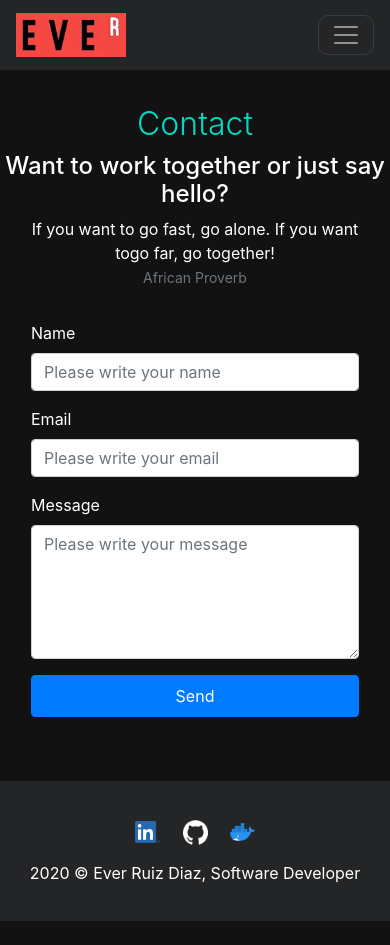
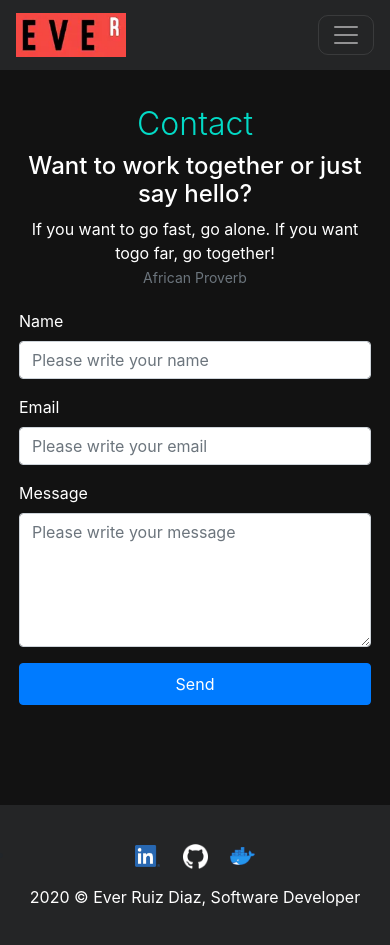
Before and after one commit to ruizdiazever/portfolio, a Django app: page /contact/ in a window 390 px wide. Before the commit the page ends 921 px from the top, so only its background shows below. Run offline with Django 3.2, Linux system fonts and the light colour scheme; some libraries are stand-ins or nearby versions.

Commit message:
Fix the buttom in iPhone resolution

```diff
--- a/contact/templates/contact/contact.html
+++ b/contact/templates/contact/contact.html
@@ -7,18 +7,18 @@
 {% block content %}
 <div id="header">
     <h1 id="supertitle" class="display-3 pt-4">Contact</h1>
-    <h2 id="subheader">Want to work together or just say hello?</h2>
+    <h2 id="subheader" class="px-2">Want to work together or just say hello?</h2>
     <p id="superp" style="margin-bottom: 0px !important;"><span class="subheading">If you want to go fast, go alone. If you want togo far, go together!</span></p>
     <p style="margin-top: 0px !important;" class="text-secondary"><small>African Proverb</small></p>
 </div>
 
-<section class="page-section text-white mb-5">
+<section class="page-section text-white mb-5 pb-5">
     <div class="container">
         <!-- <img class="img-fluid rounded about-heading-img mb-3 mb-lg-0" src="{% static 'core/img/contact.jpg' %}" alt=""> -->
         <div class="content">
             <div class="row">
                 <div class="col-xl-9 col-lg-10 mx-auto">
-                    <div class="bg-faded rounded p-3">
+                    <div class="bg-faded rounded p-1">
                         {% include 'contact/messages.html' %}
                         <form action="" method="POST">
                             {% csrf_token %}
@@ -57,5 +57,4 @@
         </div>
     </div>
 </section>
-
 {% endblock %}
```
